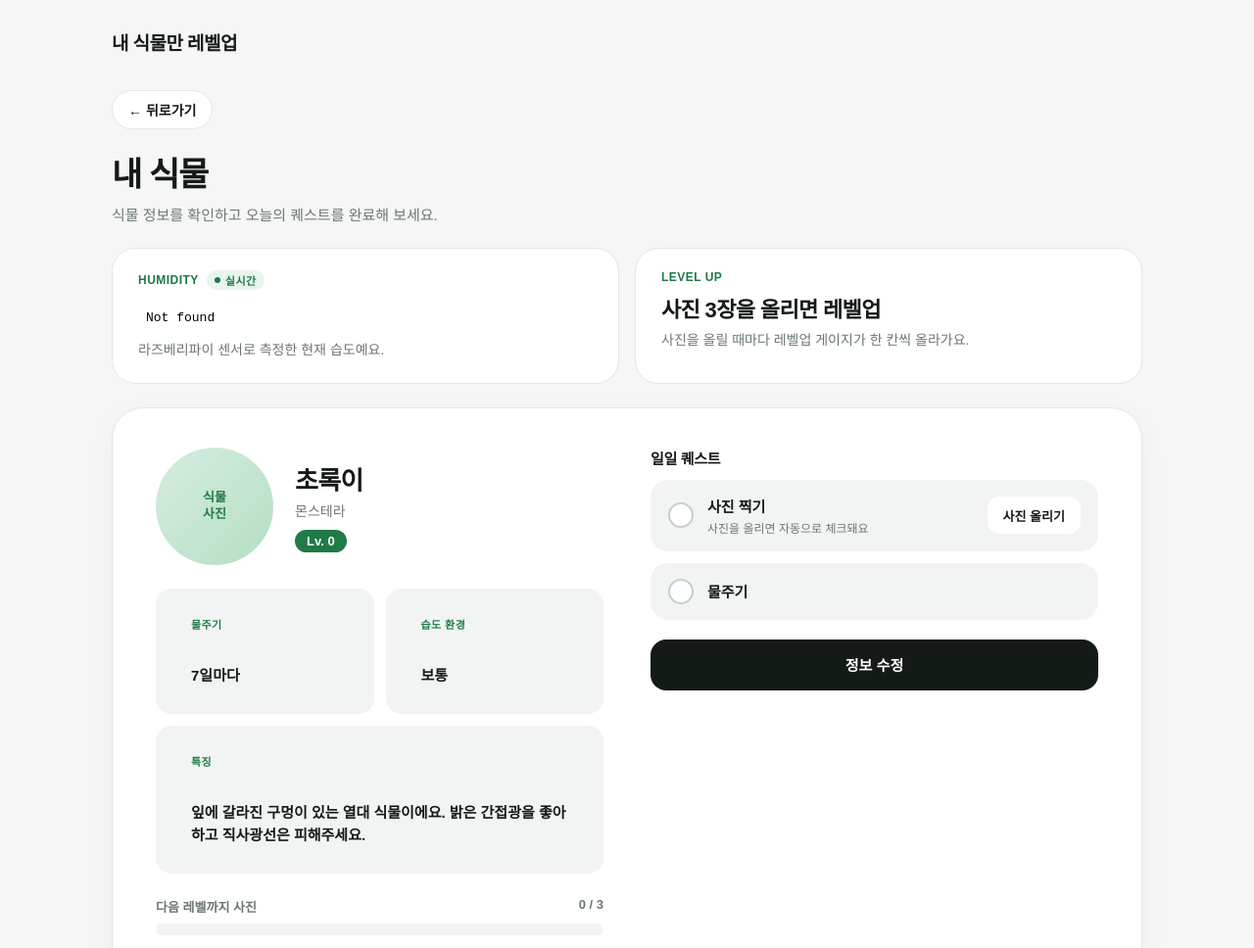
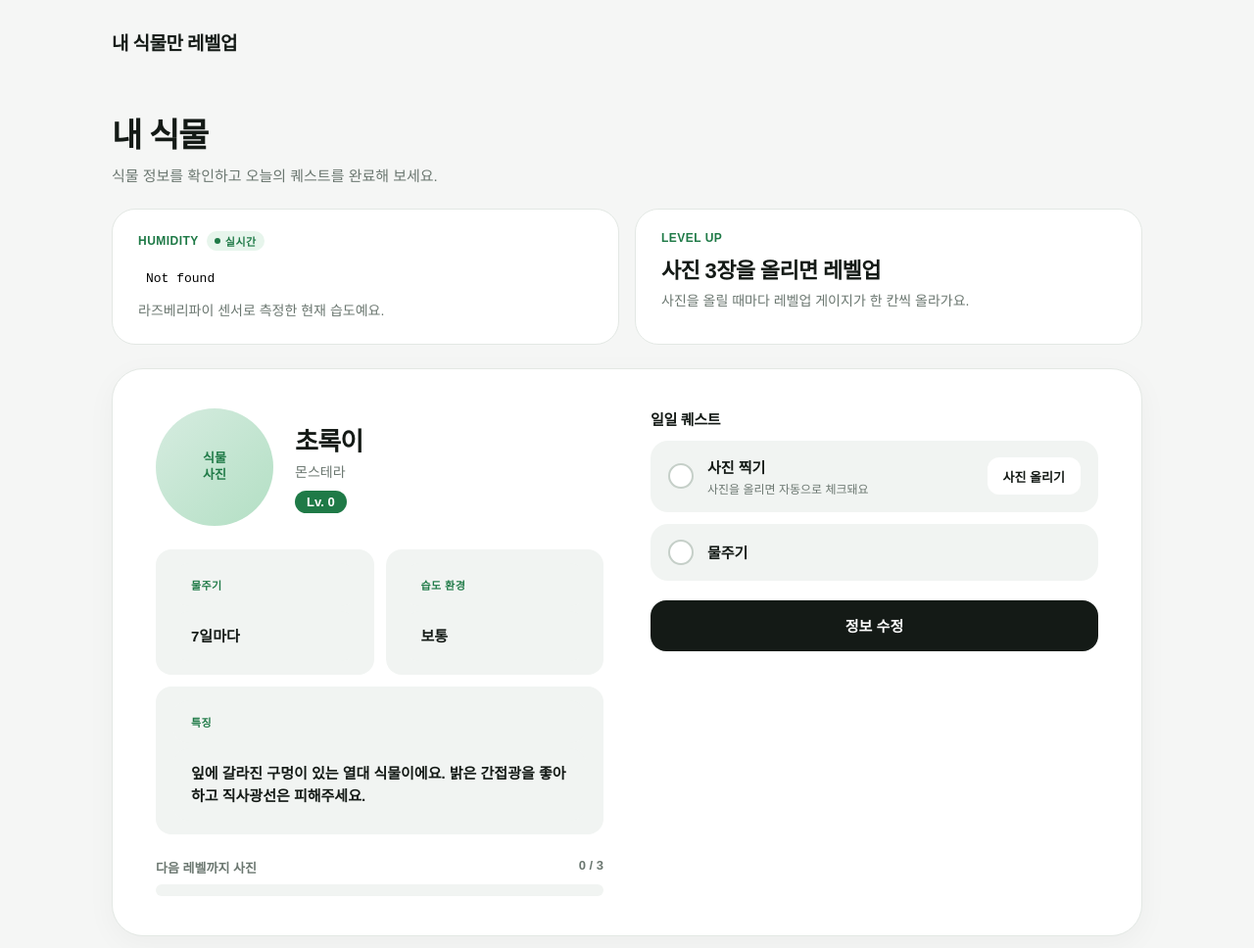
Before and after one commit to SeungWon-Im/only_my_plants_leveling_ompl, a plain HTML site: page 디자인1(수정)/plant_list.html in a window 1280 px wide. Shown: the top 968 px of the page at 98% size. Drawn offline with Linux system fonts and the light colour scheme; a web font is replaced by a local one.

Commit message:
Update plant_list.html

```diff
--- a/디자인1(수정)/plant_list.html
+++ b/디자인1(수정)/plant_list.html
@@ -115,8 +115,6 @@
   </header>
 
   <main class="wrap">
-    <a class="back" href="/">← 뒤로가기</a>
-
     <!-- 제목 -->
     <div class="head">
       <h1>내 식물</h1>
```
